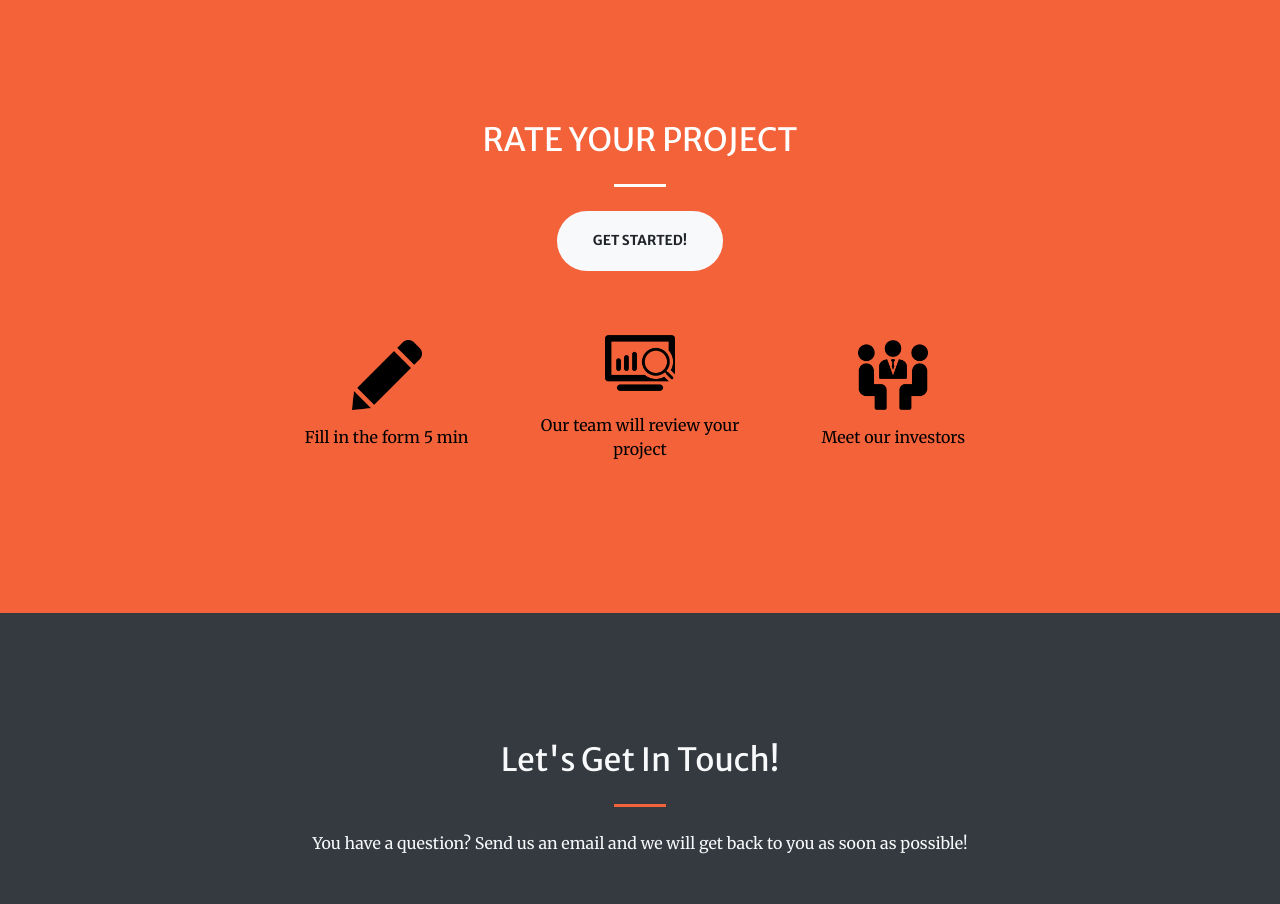
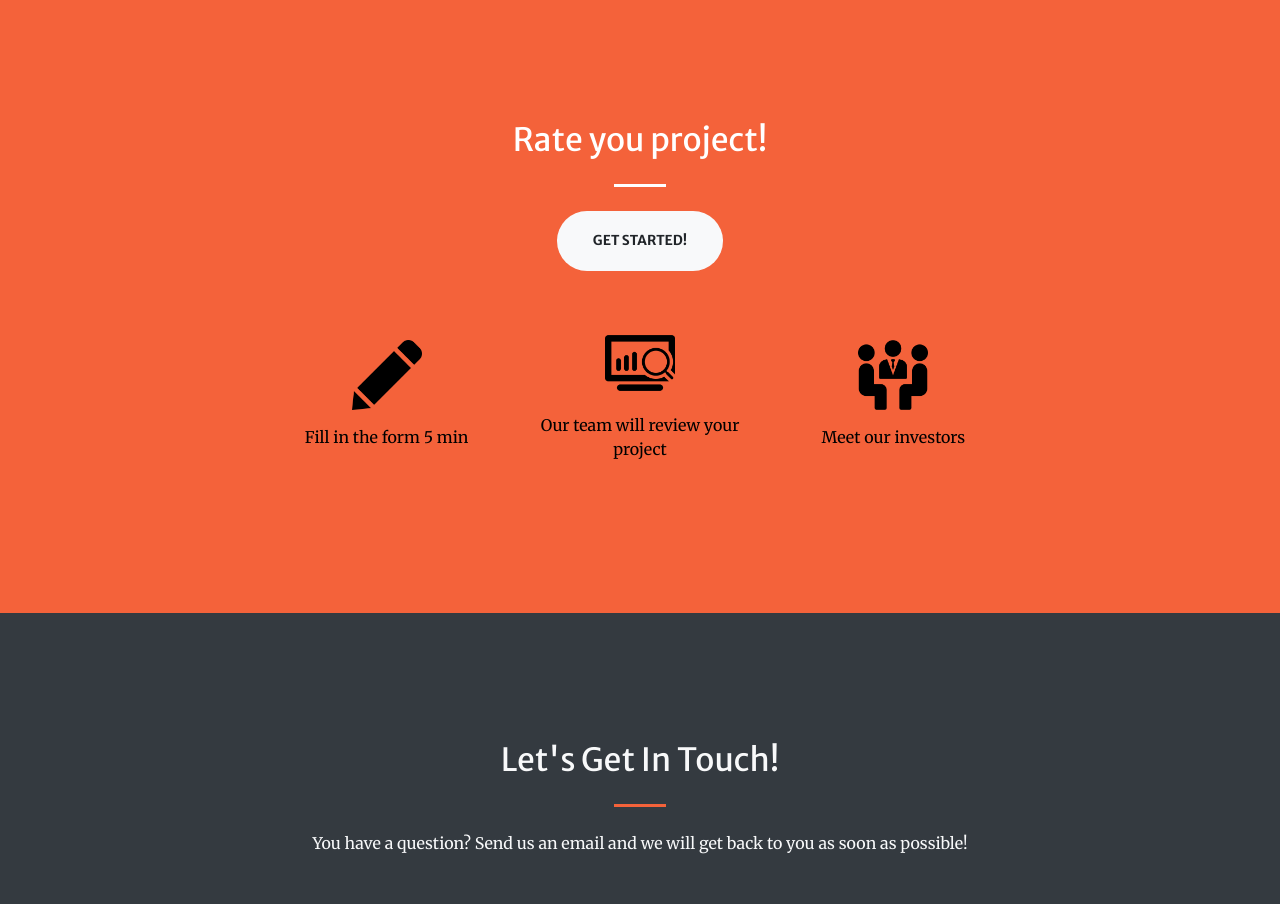
Before and after one commit to alaminpro/question-answer-vue-fiverr, a Vue app: page / in a window 1280 px wide. Shown: the part 1540-2444 px from the top of the page. Built offline with nearby package versions, Linux system fonts and the light colour scheme.

Commit message:
home page edit

```diff
--- a/src/pages/home.vue
+++ b/src/pages/home.vue
@@ -62,7 +62,7 @@
       <div class="container">
         <div class="row justify-content-center">
           <div class="col-lg-8 text-center">
-            <h2 class="text-white mt-0">RATE YOUR PROJECT </h2>
+            <h2 class="text-white mt-0">Rate you project! </h2>
             <hr class="divider light my-4" />
             <router-link
               to="/rate-your-project"
@@ -148,7 +148,9 @@ export default {
   },
   methods: {
   aboutSection(){
-     window.scrollTo(0, 650);
+    var element = document.querySelector('.masthead');
+    var height = element.offsetHeight;
+    window.scrollTo(0, height);
   }
   },
   mounted() {
```
